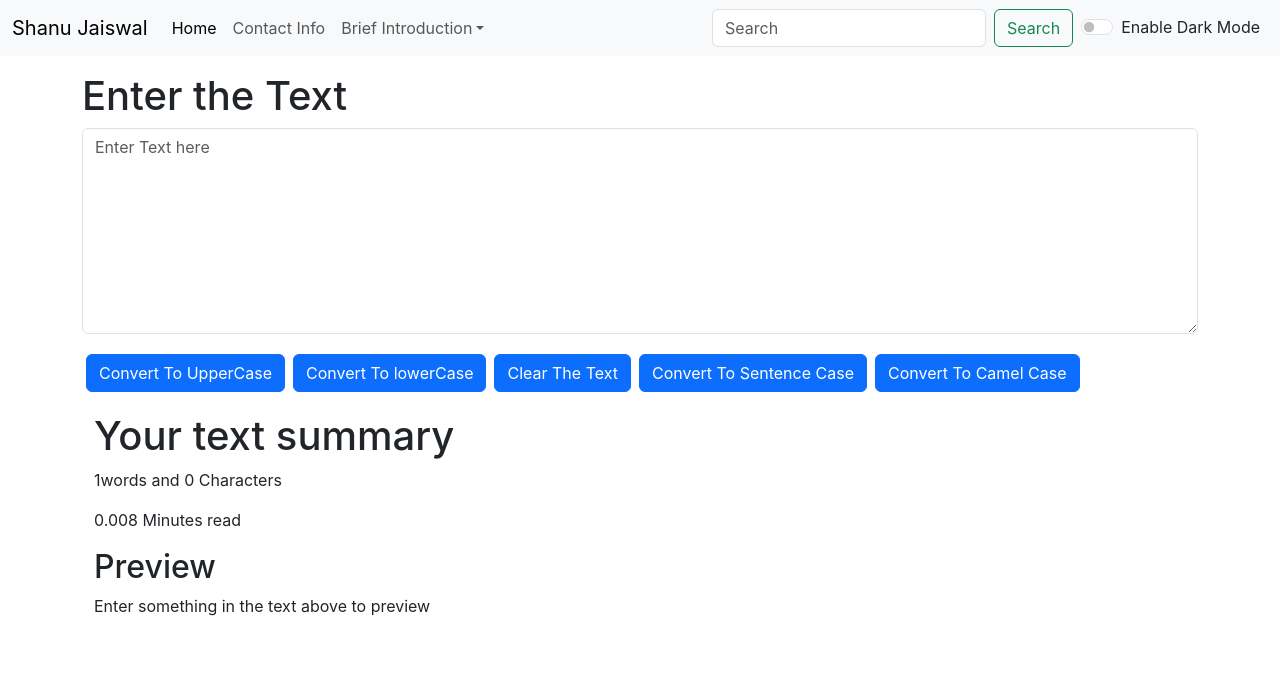
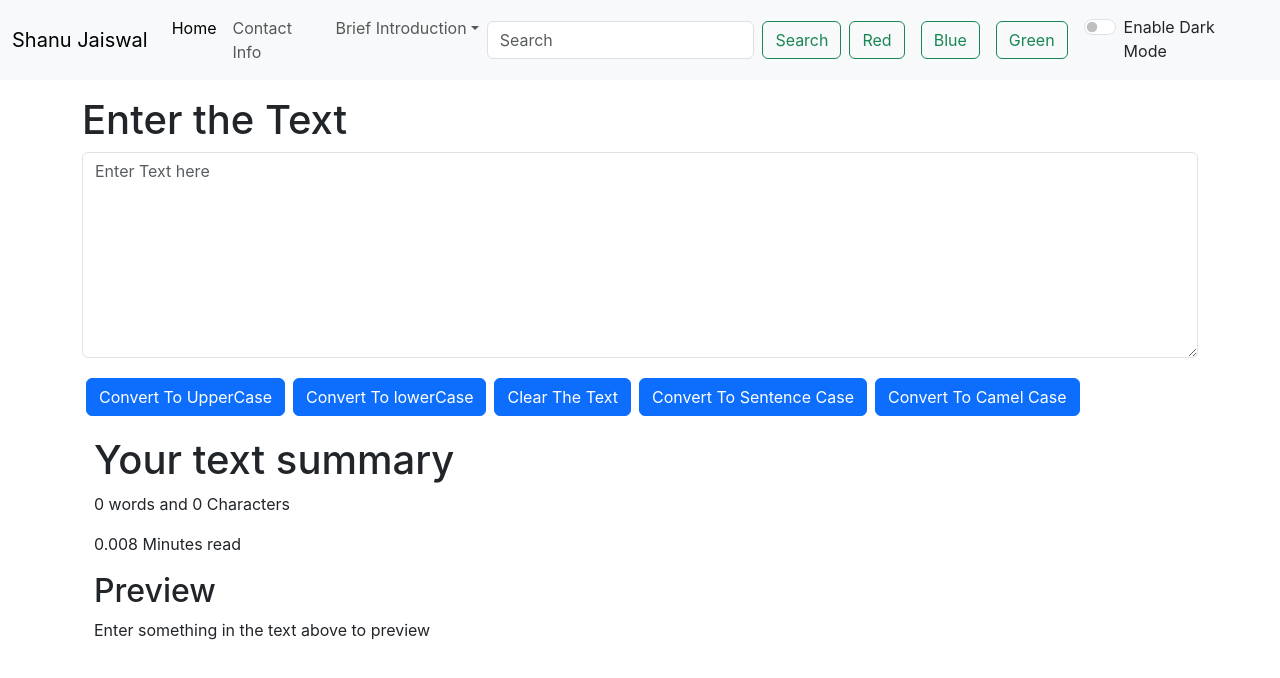
Before and after one commit to shanujaiswal/Practice_Project, a React (Create React App) app in the folder React/my-app/: page / in a window 1280 px wide. Shown: the top 678 px of the page. Built offline with nearby package versions, Linux system fonts and the light colour scheme.

Commit message:
first commit

```diff
--- a/React/my-app/src/App.jsx
+++ b/React/my-app/src/App.jsx
@@ -54,6 +54,7 @@ function App() {
         Text6="SomeThing Else"
         mode={mode}
         toggleMode={toggleMode}
+
       />
       <div>
         <Alert alert={alert} />
--- a/React/my-app/src/Component/Navbar.jsx
+++ b/React/my-app/src/Component/Navbar.jsx
@@ -79,6 +79,16 @@ export default function Navbar(props) {
                 Search
               </button>
             </form>
+            <button className={"btn btn-outline-success mx-2"} type="submit">
+              Red
+            </button>
+            <button className={"btn btn-outline-success mx-2"} type="submit">
+              Blue
+            </button>
+            <button className={"btn btn-outline-success mx-2"} type="submit">
+              Green
+            </button>
+
             <div
               className={`form-check form-switch text-${
                 props.mode === "light" ? "dark" : "light"
--- a/React/my-app/src/Component/TextForm.jsx
+++ b/React/my-app/src/Component/TextForm.jsx
@@ -8,25 +8,25 @@ export default function TextForm(props) {
   const handleUpClick = () => {
     console.log("Uppercase was clicked" + text);
     let handleUpClick = text.toUpperCase();
-    props.showAlert("Converted to uppercase!","success")
+    props.showAlert("Converted to uppercase!", "success");
     setText(handleUpClick);
   };
   const handleLoClick = () => {
     console.log("lowercase was clicked" + text);
     let handleLoClick = text.toLowerCase();
-    props.showAlert("Converted to lowercase!","success")
+    props.showAlert("Converted to lowercase!", "success");
     setText(handleLoClick);
   };
   const handleClearClick = () => {
     console.log("Text is Cleared on clicking");
     let handleClearClick = "";
-    props.showAlert("Text is Clear !","success")
+    props.showAlert("Text is Clear !", "success");
     setText(handleClearClick);
   };
   const handleSentenceCase = () => {
     let handleSentenceCase =
-    text.charAt(0).toUpperCase() + text.substring(1).toLowerCase();
-    props.showAlert("Converted to Sentancecase!","success")
+      text.charAt(0).toUpperCase() + text.substring(1).toLowerCase();
+    props.showAlert("Converted to Sentancecase!", "success");
     setText(handleSentenceCase);
   };
   // const handleCopy = () => {
@@ -95,7 +95,7 @@ export default function TextForm(props) {
       <div className="container  my-3">
         <h1>Your text summary</h1>
         <p>
-          {text.split(" ").length}words and {text.length} Characters
+          {text.split(" ").length -1 } words and {text.length} Characters
         </p>
         <p>{0.008 * text.split(" ").length} Minutes read</p>
         <h2>Preview</h2>
```
